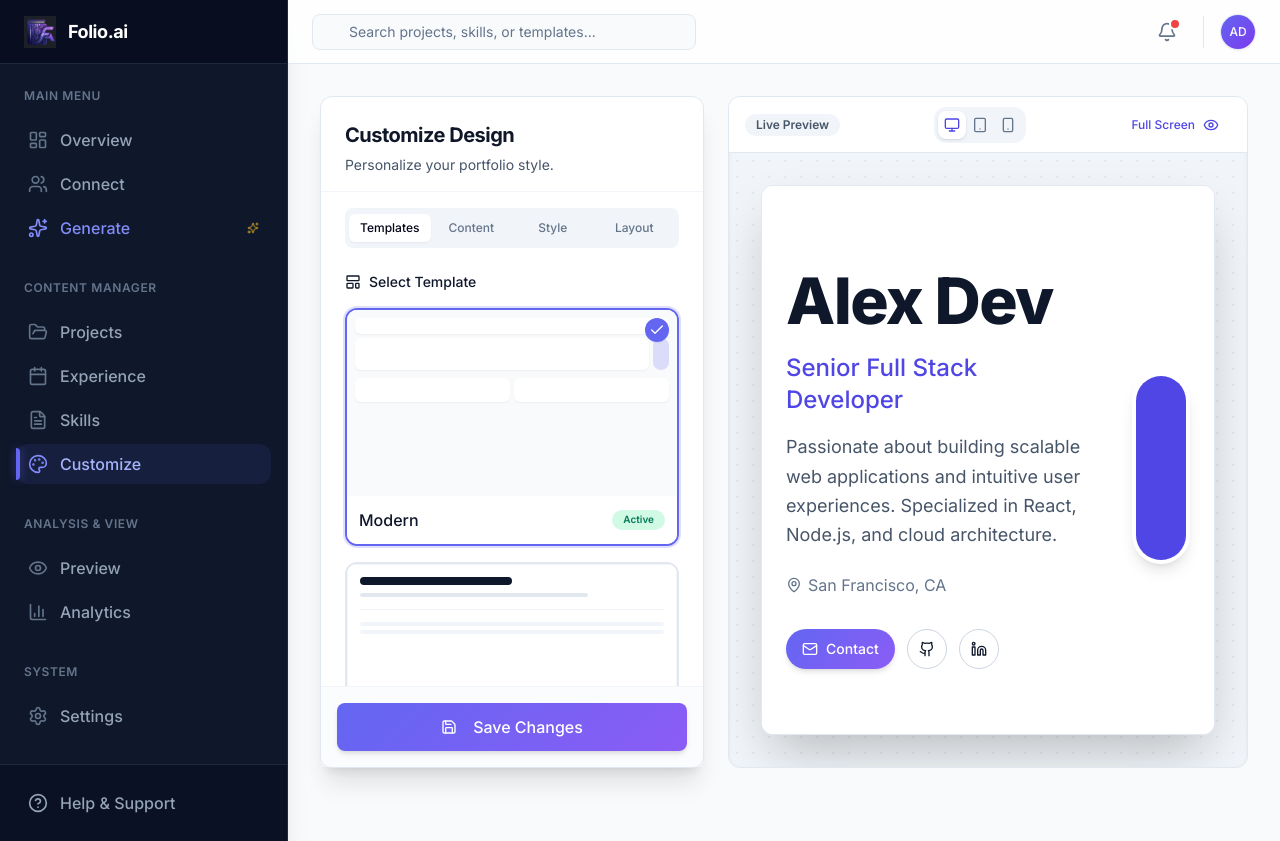
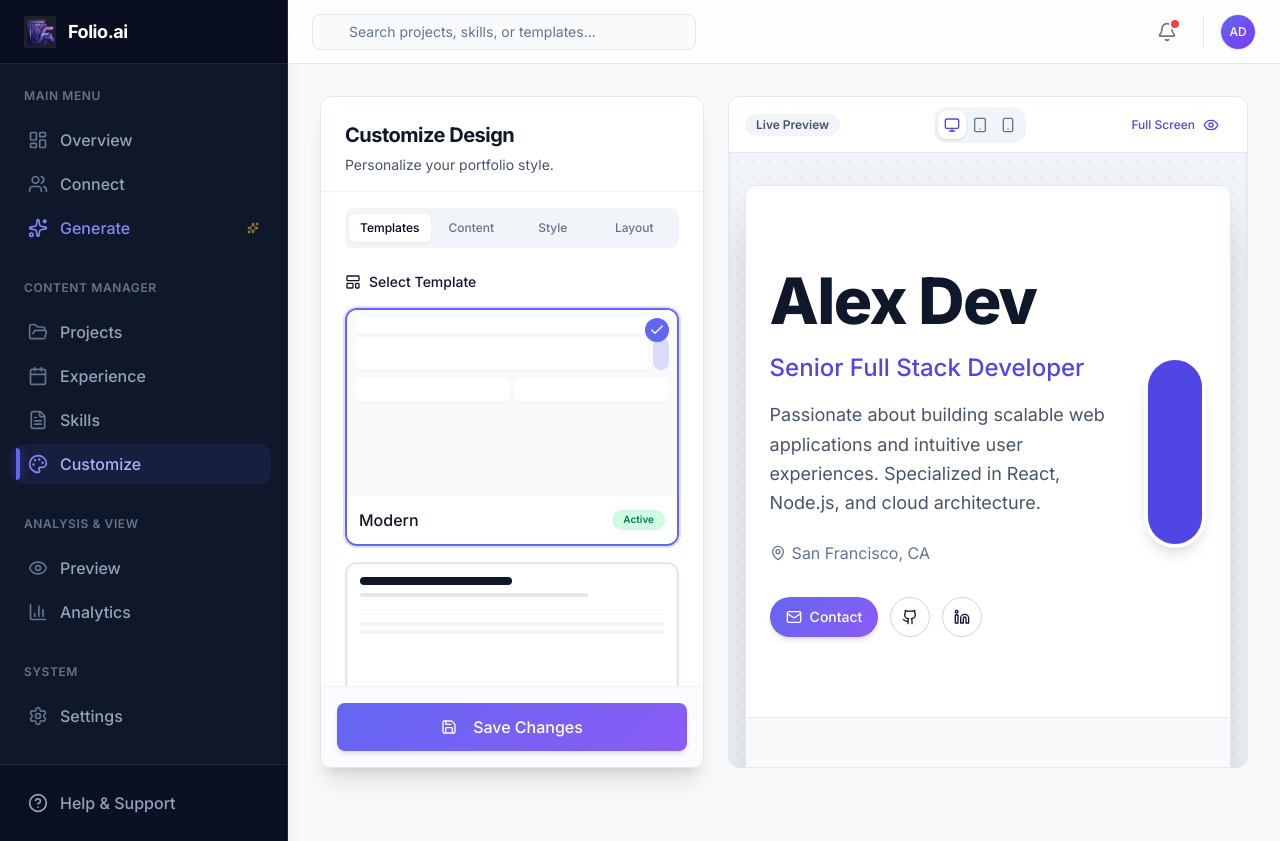
Before and after one commit to arnavps/resume-to-portfolio, a Next.js app: page /customize in a window 1280 px wide. Built offline with nearby package versions, Linux system fonts and the light colour scheme.

Commit message:
did changes+1

```diff
--- a/src/app/(dashboard)/customize/page.tsx
+++ b/src/app/(dashboard)/customize/page.tsx
@@ -298,7 +298,14 @@ export default function CustomizePage() {
                 </div>
 
                 {/* Preview Viewport */}
-                <div className="flex-1 overflow-auto flex items-center justify-center p-8 bg-dot-pattern">
+                <div className="flex-1 overflow-hidden flex items-start justify-center p-8 bg-dot-pattern relative">
+                    <div
+                        className="transition-transform duration-300 ease-in-out origin-top"
+                        style={{
+                            transform: `scale(${deviceView === 'tablet' ? 0.6 : deviceView === 'mobile' ? 0.8 : 1})`,
+                            marginTop: deviceView !== 'desktop' ? '20px' : '0'
+                        }}
+                    >
                         <div
                             className={`bg-white shadow-2xl transition-all duration-500 ease-in-out border border-slate-200 overflow-hidden ${deviceView === 'desktop' ? 'w-full h-full max-w-[1200px] rounded-lg' :
                                 deviceView === 'tablet' ? 'w-[768px] h-[1024px] rounded-2xl border-8 border-slate-800' :
@@ -313,5 +320,6 @@ export default function CustomizePage() {
                     </div>
                 </div>
             </div>
+        </div>
     );
 }
```
Lines whose indentation alone changed are shown as unchanged.
